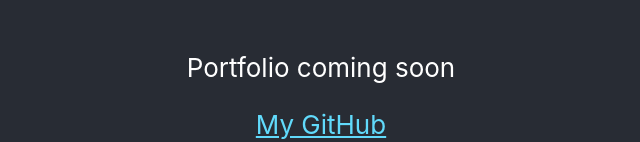
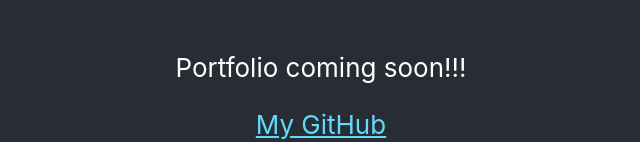
Before and after one commit to lopezdylan/lopezdylan.ca, a React (Create React App) app: page / in a window 1280 px wide. Shown: the part 477-619 px from the top of the page, without its empty margins (319-959 px from the left). Built offline with nearby package versions, Linux system fonts and the light colour scheme.

Commit message:
Changing temp landing page

```diff
--- a/src/App.js
+++ b/src/App.js
@@ -7,7 +7,7 @@
       <header className="App-header">
         <img src={logo} className="App-logo" alt="logo" />
         <p>
-          Portfolio coming soon
+          Portfolio coming soon!!!
         </p>
         <a
           className="App-link"
```
